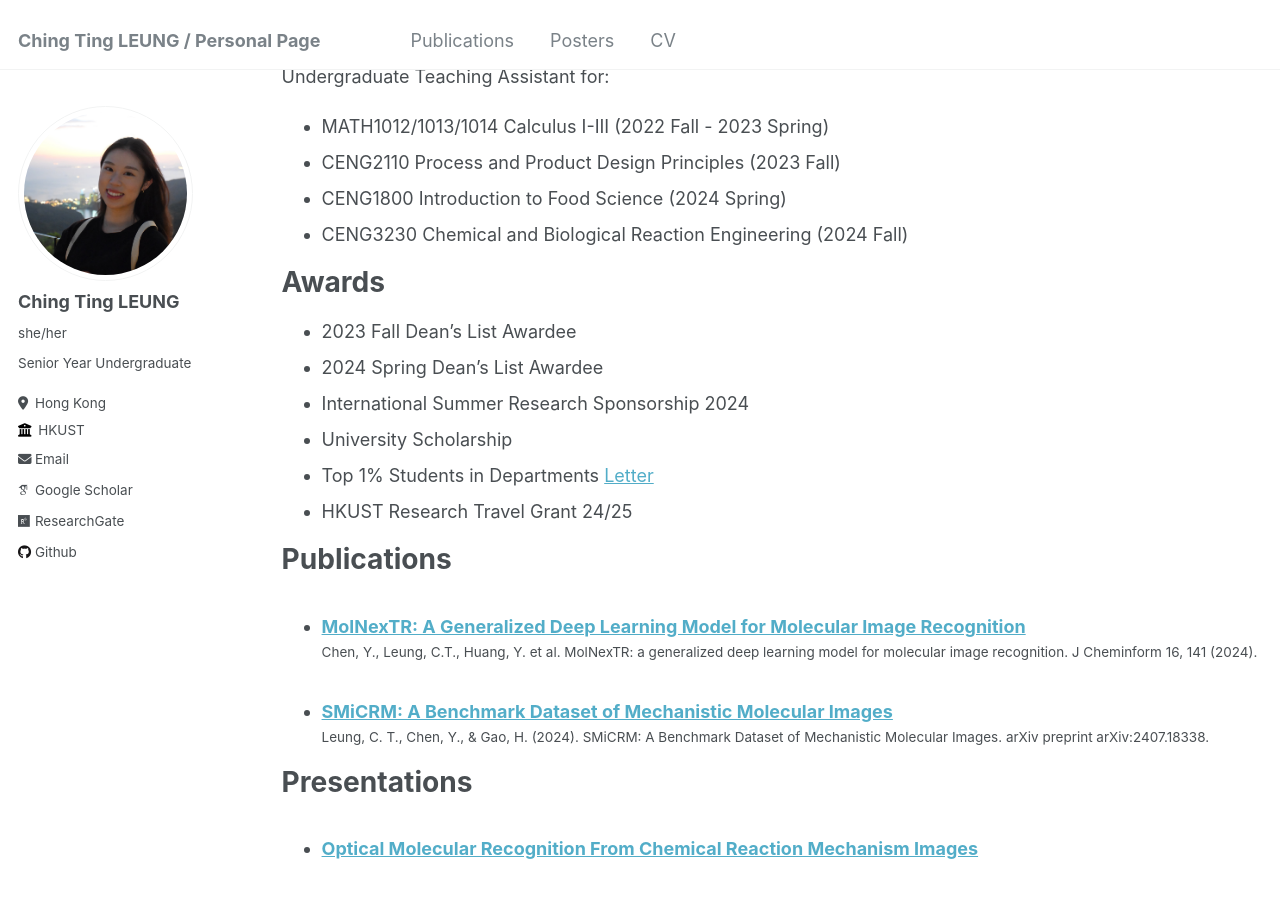
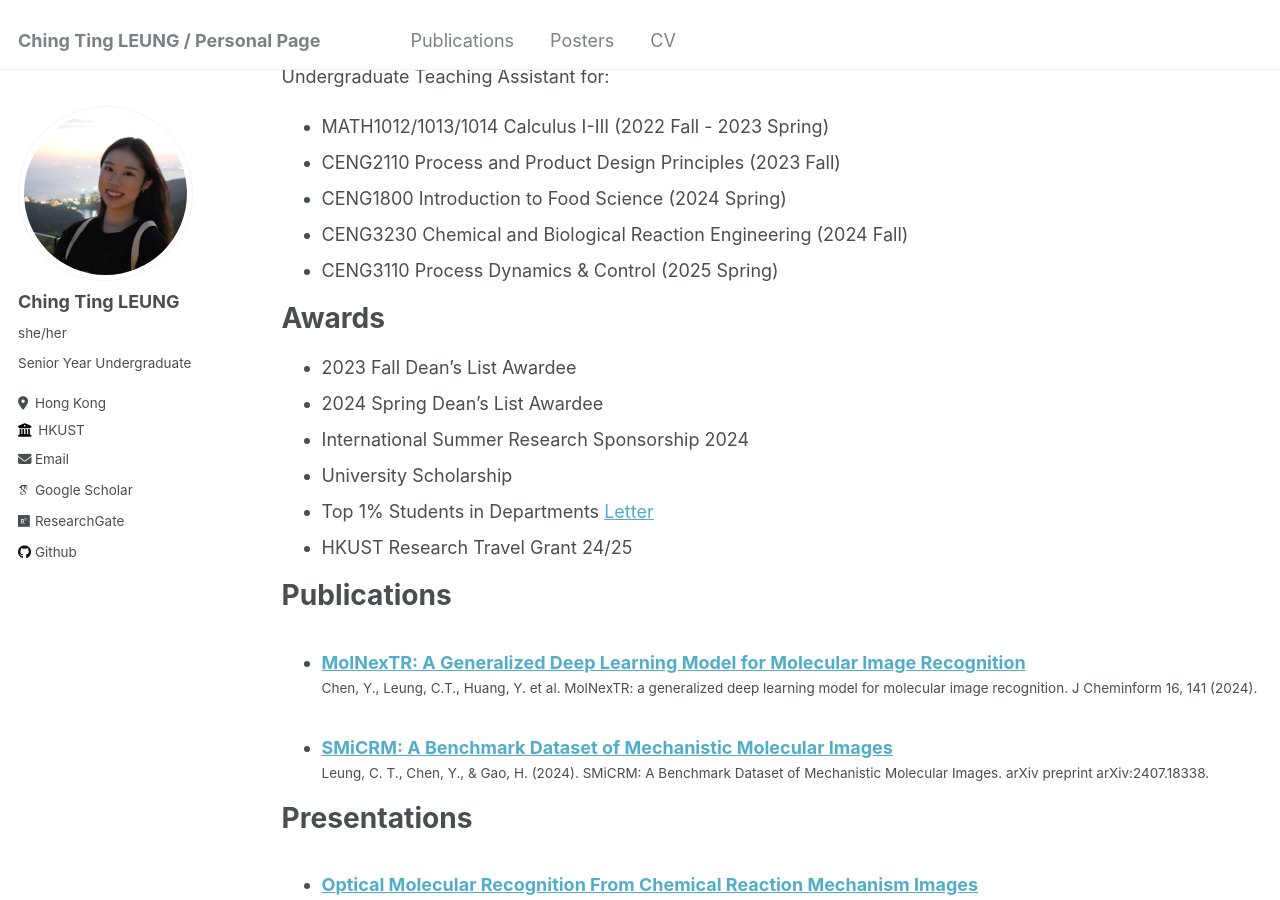
Before and after one commit to ting2025/ting2025.github.io, a Jekyll site: the page built from _pages/cv.md, in a window 1280 px wide and 900 px high, scrolled down 540 px. Built offline with Jekyll 4.4.1, drawn with Linux system fonts in a browser that asks for light colours; some web fonts are replaced.

Commit message:
Update cv.md

```diff
--- a/_pages/cv.md
+++ b/_pages/cv.md
@@ -31,6 +31,7 @@ Undergraduate Teaching Assistant for:
 - CENG2110 Process and Product Design Principles (2023 Fall)
 - CENG1800 Introduction to Food Science  (2024 Spring)
 - CENG3230 Chemical and Biological Reaction Engineering (2024 Fall)
+- CENG3110 Process Dynamics & Control (2025 Spring)
 
 Awards
 ======
```
